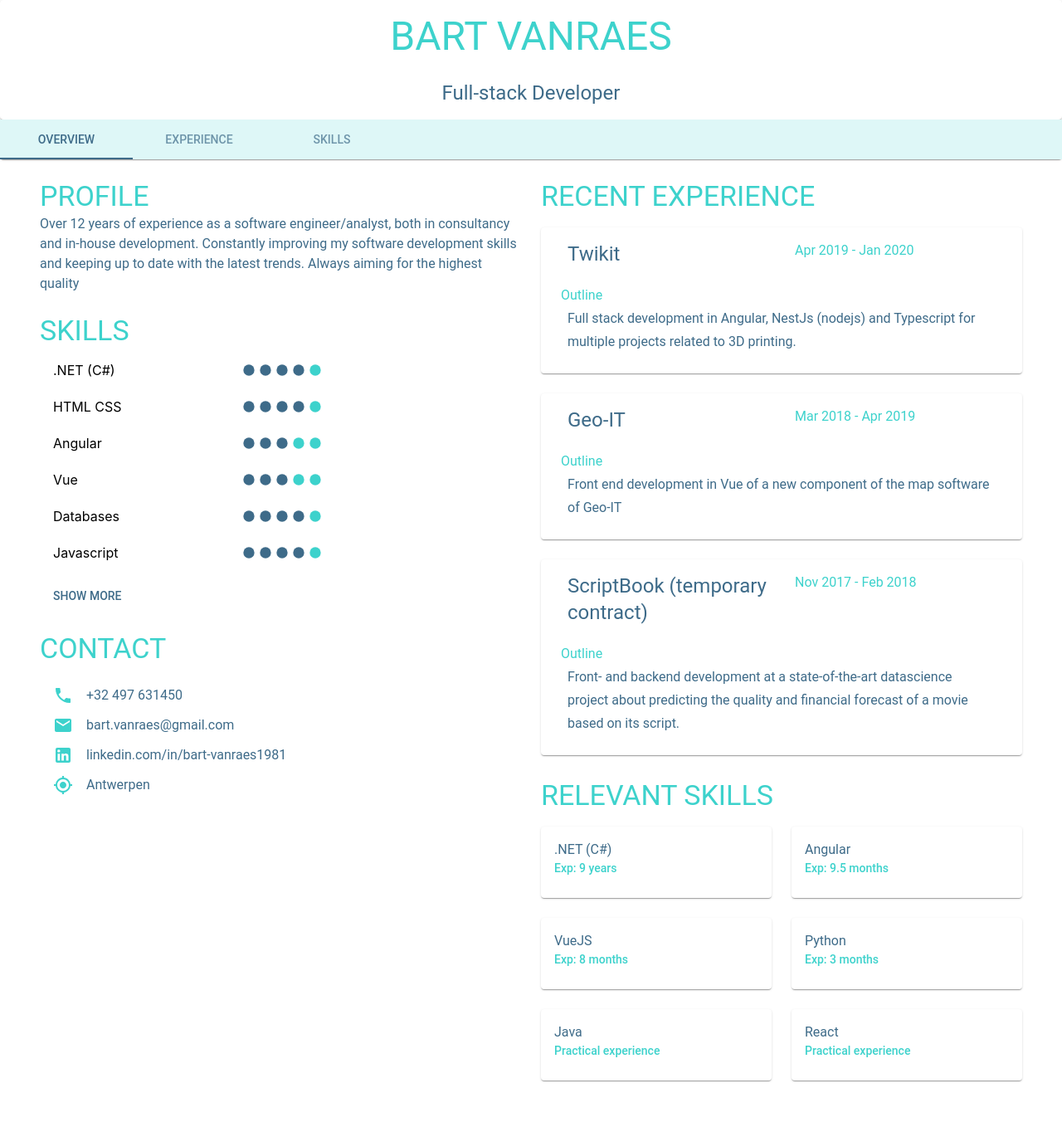
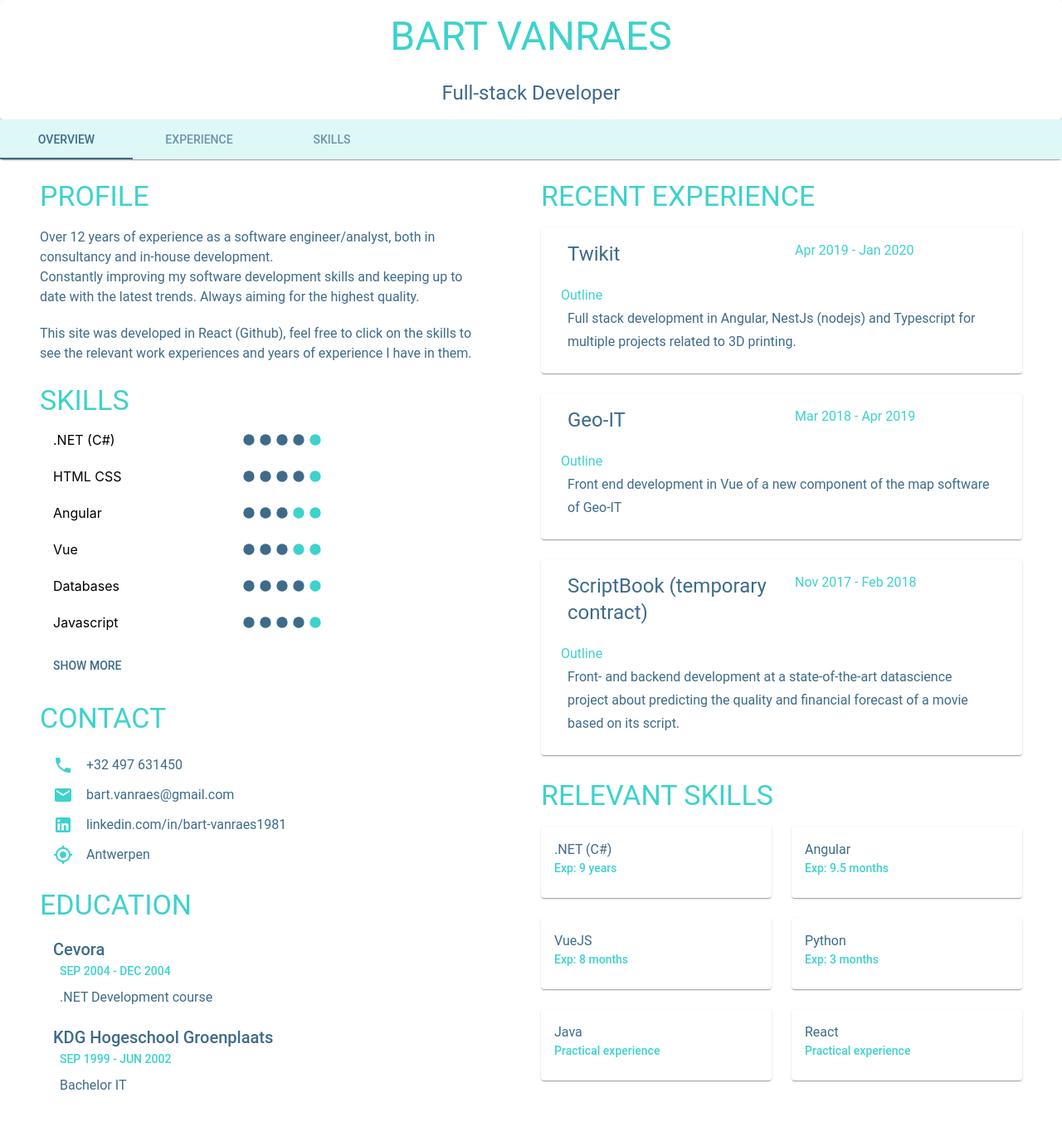
Before and after one commit to bartvanraes/cv-website-react, a React (Create React App) app: page / in a window 1280 px wide. Shown: the top 1352 px of the page at 83% size. Built offline with nearby package versions, Linux system fonts and the light colour scheme; a web font is replaced by a local one.

Commit message:
Education added

```diff
--- a/src/components/info/InfoOverviewComponent.js
+++ b/src/components/info/InfoOverviewComponent.js
@@ -5,10 +5,7 @@ import InfoOverviewDispatchType from 'enums/InfoOverviewDispatchType'
 import './InfoOverviewComponent.css'
 
 const InfoOverview = () => {
-    console.log('InfoOverview')
     const {infoOverview, dispatch} = useContext(InfoOverviewContext)
-
-    console.log(infoOverview)
 
     const toggleSkills = (e) => {
         dispatch({ type: InfoOverviewDispatchType.TOGGLE_SHOW_MORE,
@@ -19,8 +16,6 @@ const InfoOverview = () => {
     }
 
     const handleGeneralSkillSelect = (e, skill) => {
-        console.log('handleGeneralSkillSelect')
-        console.log(skill)
         dispatch({ type: InfoOverviewDispatchType.GENERAL_SKILL_SELECTED,
             selectedGeneralSkill: skill
         })
--- a/src/components/info/InfoOverviewContainer.js
+++ b/src/components/info/InfoOverviewContainer.js
@@ -43,7 +43,21 @@ const useStyles = makeStyles((theme) => ({
     },
     experienceTitleStyle: {
         marginBottom: theme.spacing(2)
+    },
+    subtitleStyle: {
+        marginBottom: theme.spacing(2)
+    },
+    eductionSchoolStyle: {
+        marginLeft: theme.spacing(2)
+    },
+    educationPeriodStyle: {
+        marginLeft: theme.spacing(3)
+    },
+    eductationContentStyle: {
+        marginTop: theme.spacing(1),
+        marginLeft: theme.spacing(3)
     }
+
 }))
 
 
@@ -113,16 +127,14 @@ const showRelevantSkills = (props, classes) => {
 }
 
 function InfoOverviewContainer(props) {
-    console.log('InfoOverviewContainer')
-    console.log(props)
     const classes = useStyles(props)
     return (
         <div>
             <Grid container spacing={3}>
                 <Grid item xs={12} md={6}>
                     <Grid container spacing={3}>
-                        <Grid item xs={12} md={12}>
-                            <Typography color="textSecondary" variant="h4">
+                        <Grid item xs={11} md={11}>
+                            <Typography color="textSecondary" variant="h4" className={classes.subtitleStyle}>
                                 PROFILE
                             </Typography>
                             <Typography color="textPrimary" variant="body1">
@@ -130,11 +142,20 @@ function InfoOverviewContainer(props) {
                                 software engineer/analyst, both in
                                 consultancy and in-house
                                 development.
+                            </Typography>
+                            <Typography color="textPrimary" variant="body1">
+
                                 Constantly improving my software
                                 development skills and keeping up
                                 to date with the latest trends.
                                 Always aiming for the highest
-                                quality
+                                quality.
+                            </Typography>
+                            <br />
+                            <Typography color="textPrimary" variant="body1">
+
+                                This site was developed in React (<Link href="https://github.com/bartvanraes/cv-website-react" target="_blank" rel="noopener" color="textPrimary" variant="body1">Github</Link>), feel free to click on the skills to see the relevant work experiences and years of experience I have in them.
+
                             </Typography>
                         </Grid>
 
@@ -205,6 +226,30 @@ function InfoOverviewContainer(props) {
                                 </Typography>
                             </Grid>
                         </Grid>
+                        <Grid item xs={12} md={12}>
+                            <Typography color="textSecondary" variant="h4" className={classes.subtitleStyle}>
+                                EDUCATION
+                            </Typography>
+                            <Typography color="textPrimary" variant="h6" className={classes.eductionSchoolStyle}>
+                                Cevora
+                            </Typography>
+                            <Typography variant="subtitle2" color="textSecondary" className={classes.educationPeriodStyle}>
+                                SEP 2004 - DEC 2004
+                            </Typography>
+                            <Typography color="textPrimary" variant="body1" className={classes.eductationContentStyle}>
+                                .NET Development course
+                            </Typography>
+                            <br />
+                            <Typography color="textPrimary" variant="h6" className={classes.eductionSchoolStyle}>
+                                KDG Hogeschool Groenplaats
+                            </Typography>
+                            <Typography variant="subtitle2" color="textSecondary" className={classes.educationPeriodStyle}>
+                                SEP 1999 - JUN 2002
+                            </Typography>
+                            <Typography color="textPrimary" variant="body1" className={classes.eductationContentStyle}>
+                                Bachelor IT
+                            </Typography>
+                        </Grid>
                     </Grid>
                 </Grid>
                 <Grid item xs={12} md={6}>
--- a/src/components/skills/SkillOverviewComponent.js
+++ b/src/components/skills/SkillOverviewComponent.js
@@ -29,8 +29,6 @@ const SkillOverview = () => {
     }
 
     const confirmTextSearch = (e) => {
-        console.log('confirmTextSearch')
-        console.log(e.keyCode)
         if (e.keyCode === 13) {
             dispatch({
                 type: SkillDispatchType.FILTER,
--- a/src/components/workExperiences/WorkExperienceOverviewComponent.js
+++ b/src/components/workExperiences/WorkExperienceOverviewComponent.js
@@ -7,8 +7,6 @@ import './WorkExperienceOverviewComponent.css'
 const WorkExperienceOverview = () => {
     const {workExperiences, dispatch} = useContext(WorkExperienceContext)
 
-    console.log('WorkExperienceOverview')
-    console.log(workExperiences)
     useEffect(() => {
         dispatch({ type: WorkExperienceDispatchType.FILTER,
             filter: {
@@ -19,11 +17,8 @@ const WorkExperienceOverview = () => {
     }, [dispatch])
 
     const changeFilter = (event, value) => {
-        console.log('changeFilter')
         const name = event.currentTarget.name
-        console.log(name)
         let val = !!event.currentTarget.value ? event.currentTarget.value : value
-        console.log(val)
         val = val === undefined ? '': val
         dispatch({
             type: WorkExperienceDispatchType.FILTER,
--- a/src/components/workExperiences/WorkExperienceOverviewContainer.js
+++ b/src/components/workExperiences/WorkExperienceOverviewContainer.js
@@ -29,8 +29,6 @@ const showWorkExperiences = (workExperiences) => {
 }
 
 function WorkExperienceOverviewContainer(props) {
-    console.log('WorkExperienceOverviewContainer')
-    console.log(props.workExperiences.filter)
     const classes = useStyles()
     return (
         <div>
--- a/src/context/reducers/workExperienceReducer.js
+++ b/src/context/reducers/workExperienceReducer.js
@@ -59,10 +59,6 @@ export const workExperienceReducer = (state, action) => {
                 })
             ]
 
-            console.log('displayedWorkExperiences')
-            console.log(displayedWorkExperiences)
-            console.log(filter)
-
             if (filter.confirmTextSearch) { // reset the search filter trigger
                 filter.confirmTextSearch = false
                 filter.search = ''
```
